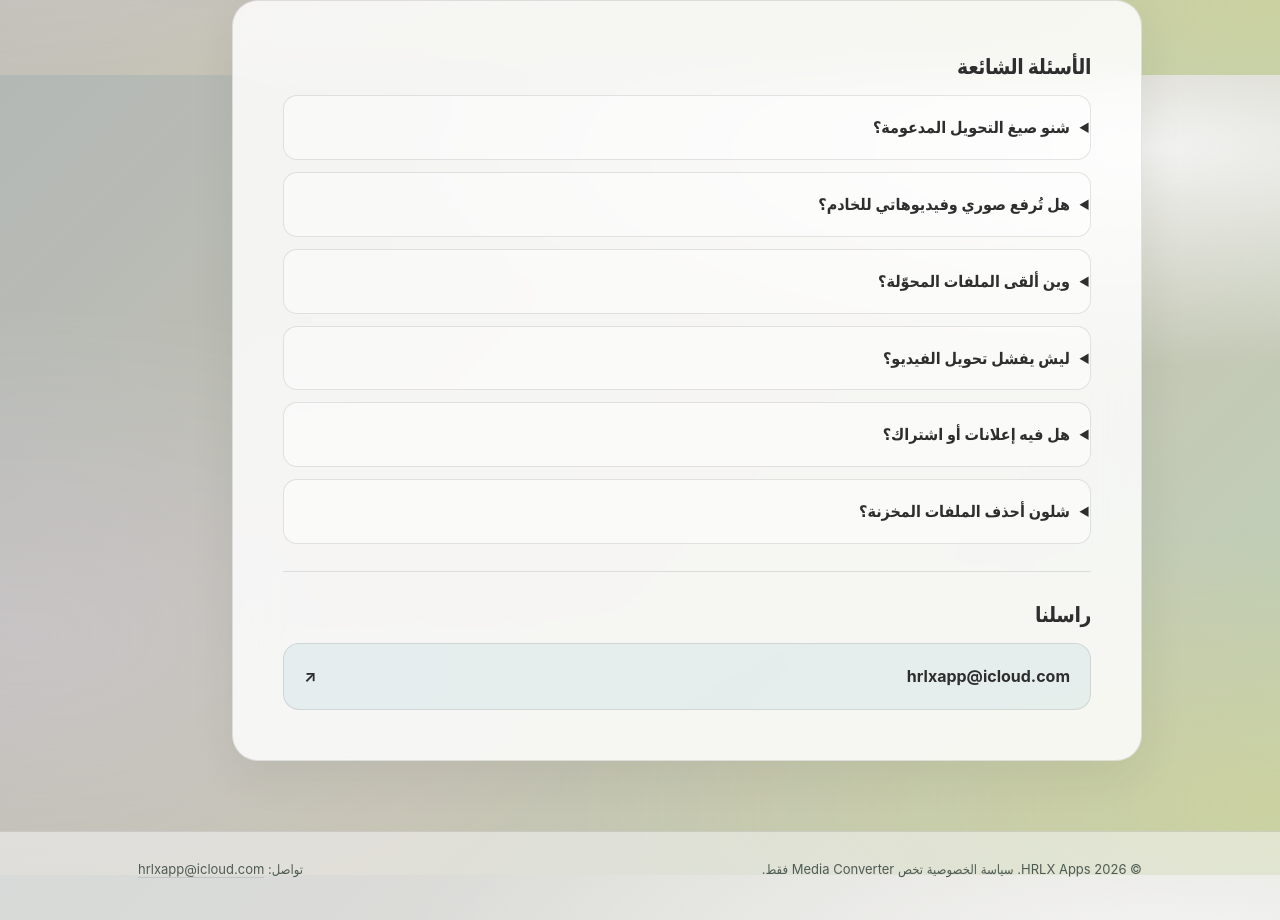
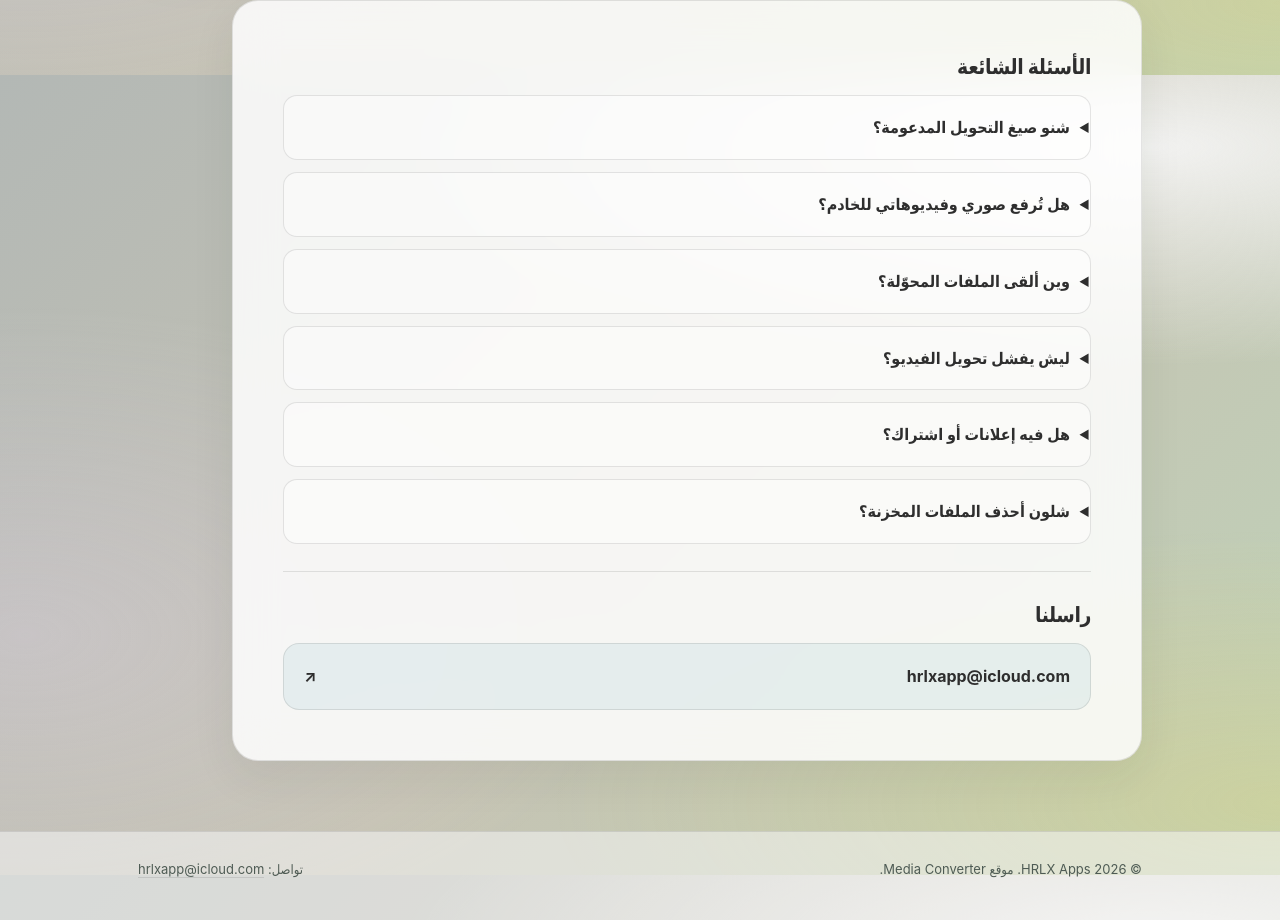
Before and after one commit to hrlxapp/media-converter-legal, a plain HTML site: page ar/support.html in a window 1280 px wide. Shown: the part 725-1645 px from the top of the page. Drawn offline with Linux system fonts and the light colour scheme.

Commit message:
docs(media-converter): use neutral consistent footer across all public pages

```diff
--- a/ar/support.html
+++ b/ar/support.html
@@ -29,5 +29,5 @@
 <details><summary>شلون أحذف الملفات المخزنة؟</summary><p>راجع <a href="data.html">صفحة إدارة بياناتك</a>. تنظيف نسخ المصادر المكتملة يختلف عن حذف النتيجة. الملفات المصدّرة إلى «الصور» أو «الملفات» لا يحذفها التطبيق عند مسح السجل.</p></details>
 </section><section><h2>راسلنا</h2><a class="support-link" href="mailto:hrlxapp@icloud.com?subject=Media%20Converter%20Support"><span>hrlxapp@icloud.com</span><span aria-hidden="true">↗</span></a></section></article>
 </main>
-<footer class="foot"><div class="shell foot-row"><span>© 2026 HRLX Apps. سياسة الخصوصية تخص Media Converter فقط.</span><span>تواصل: <a href="mailto:hrlxapp@icloud.com">hrlxapp@icloud.com</a></span></div></footer>
+<footer class="foot"><div class="shell foot-row"><span>© 2026 HRLX Apps. موقع Media Converter.</span><span>تواصل: <a href="mailto:hrlxapp@icloud.com">hrlxapp@icloud.com</a></span></div></footer>
 </body></html>
```
